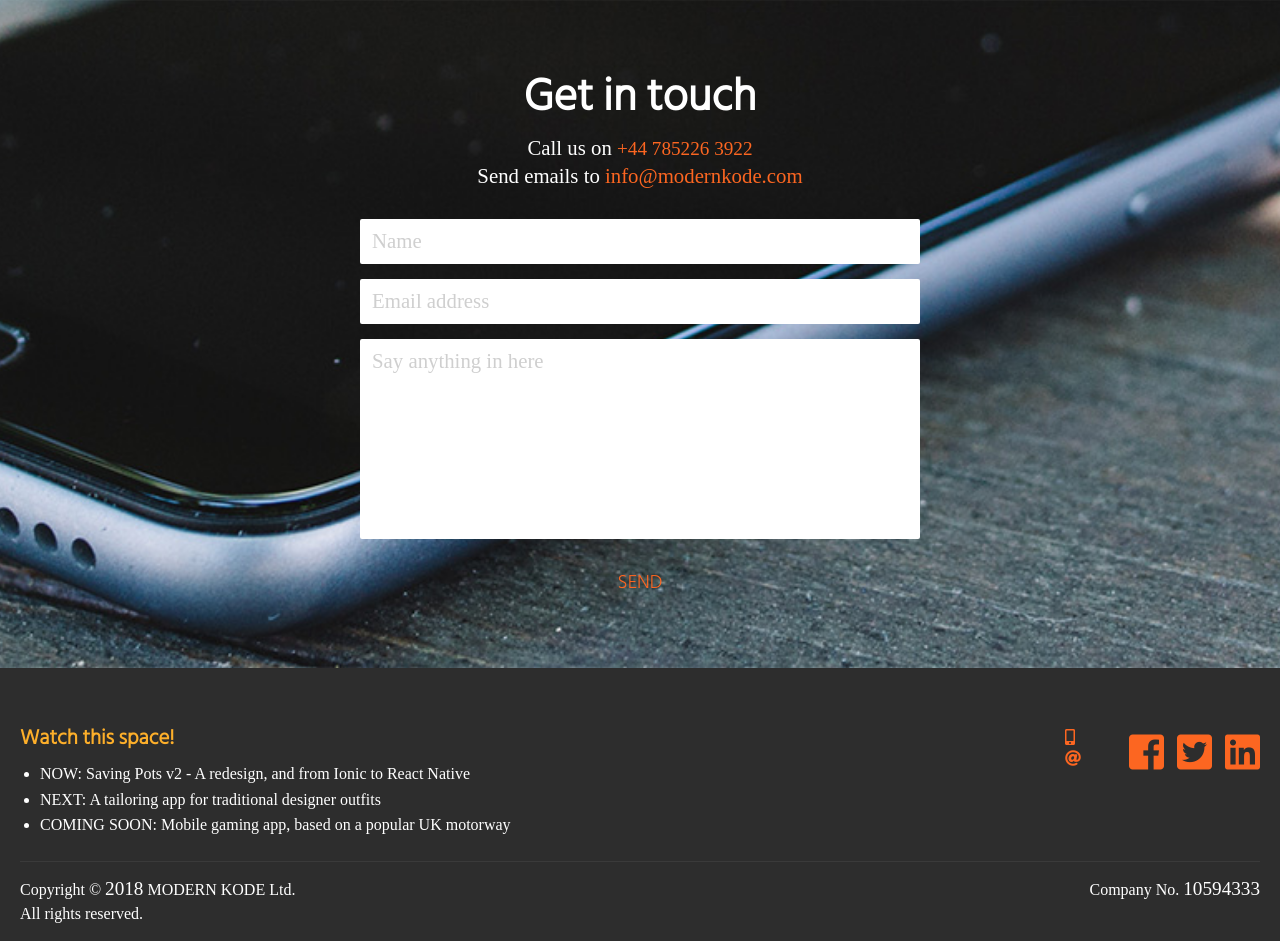
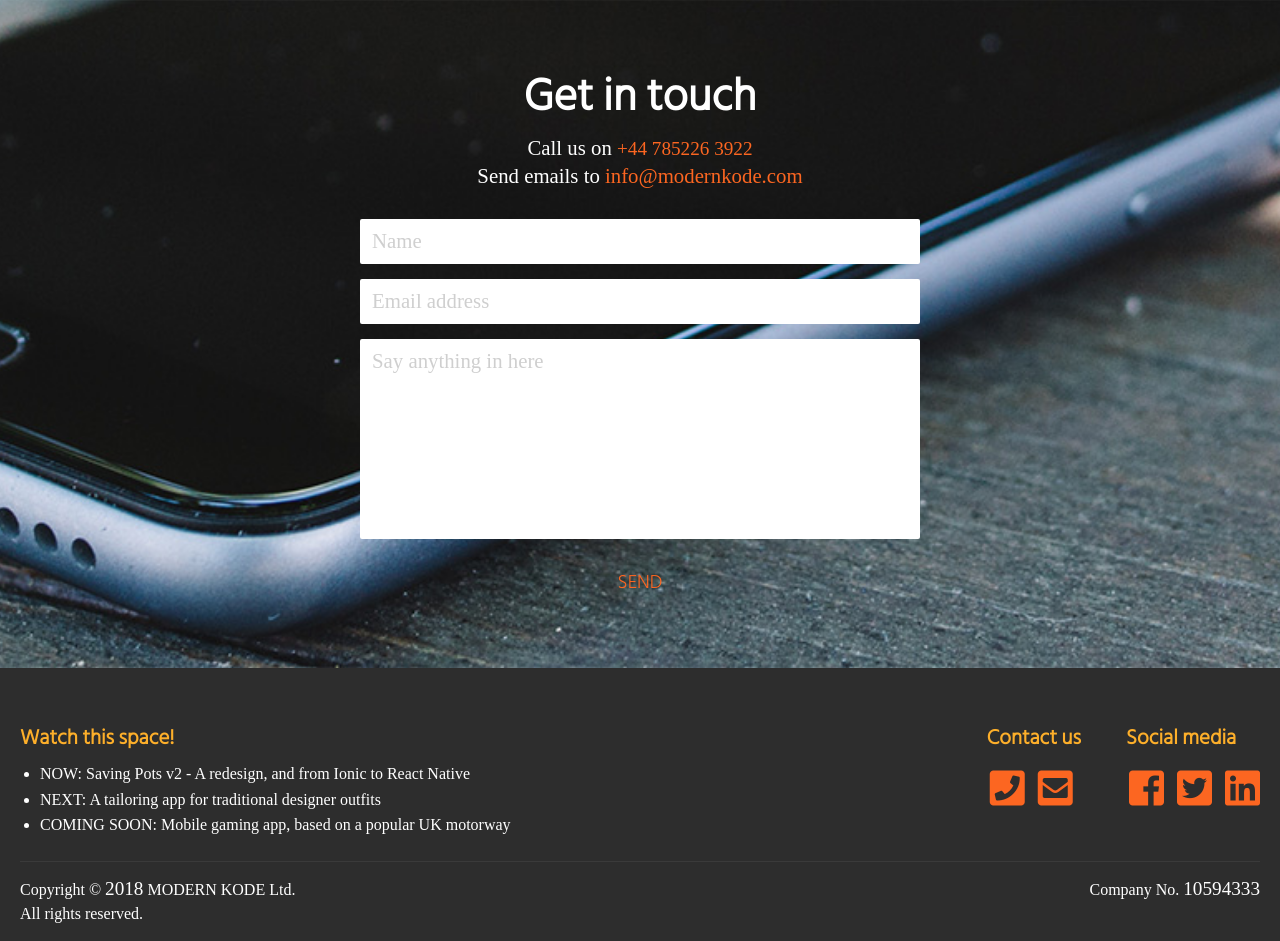
Before and after one commit to Gunzalez/modernkode, a PHP site: page / in a window 1280 px wide. Shown: the part 2740-3681 px from the top of the page. Run offline with PHP 8.4, Linux system fonts and the light colour scheme; some libraries are stand-ins or nearby versions; some web fonts are replaced.

Commit message:
restyles footer

```diff
--- a/website/css/modernkode.css
+++ b/website/css/modernkode.css
@@ -405,8 +405,10 @@ em {
     padding-bottom: 15px;
     border-bottom: 1px solid #3a3a3a;
     margin-bottom: 15px; }
+  .footer .contact-links,
   .footer .social-links {
     font-size: 40px; }
+    .footer .contact-links li,
     .footer .social-links li {
       display: inline;
       padding-left: 3px; }
--- a/website/index.html
+++ b/website/index.html
@@ -224,14 +224,14 @@
                 </ul>
             </div>
             <div class="item">
-                <!--<h4>Contact Us</h4>-->
-                <ul>
-                    <li><a href="tel:07852263922"><i class="fas fa-mobile-alt"></i></a></li>
-                    <li><a href="mailto:info@mordernkode.com"><i class="fas fa-at"></i></a></li>
+                <h4>Contact us</h4>
+                <ul class="contact-links">
+                    <li><a href="tel:07852263922"><i class="fas fa-phone-square"></i></a></li>
+                    <li><a href="mailto:info@mordernkode.com"><i class="fas fa-envelope-square"></i></a></li>
                 </ul>
             </div>
             <div class="item">
-                <!--<h4>Social media</h4>-->
+                <h4>Social media</h4>
                 <ul class="social-links">
                     <li><a href="#"><i class="fab fa-facebook-square"></i></a></li>
                     <li><a href="#"><i class="fab fa-twitter-square"></i></a></li>
```
Also changed, not shown: source/scss/modernkode.scss (+4 -3 lines).
